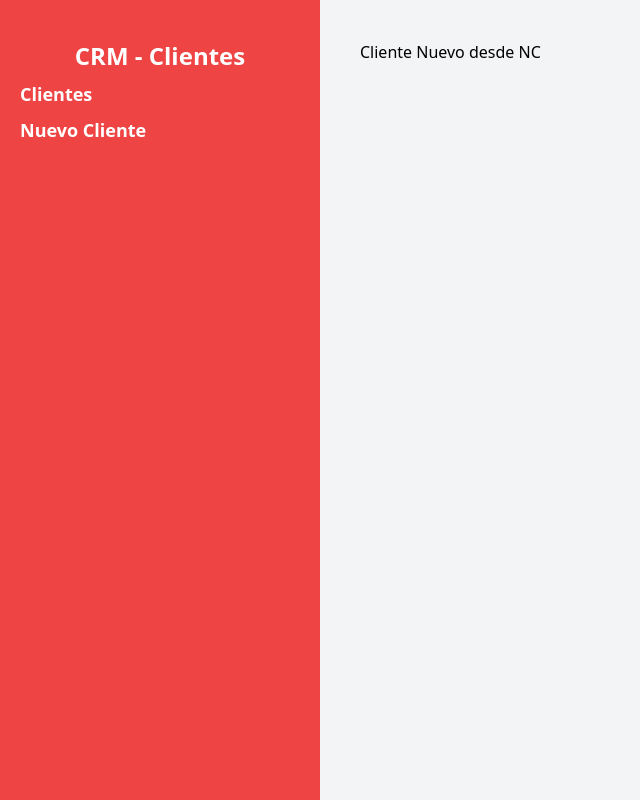
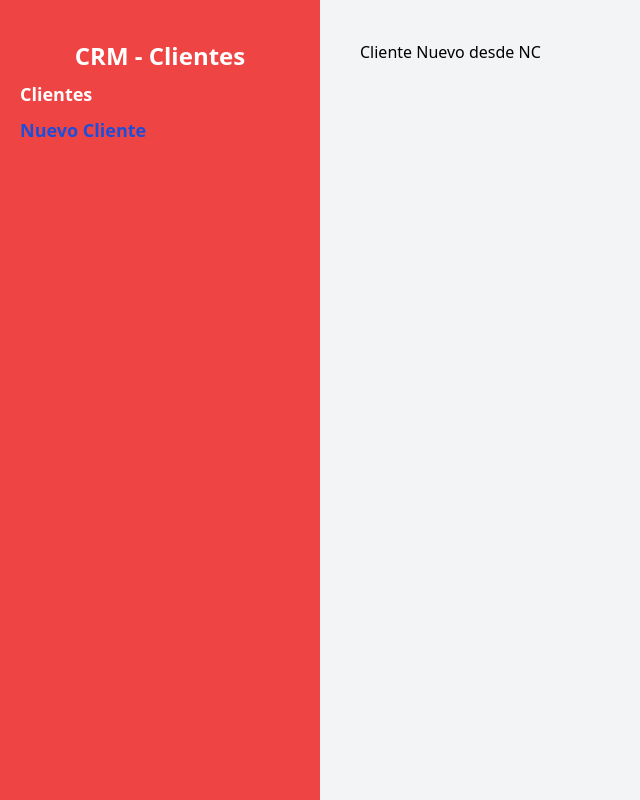
Before and after one commit to Noodle96/ReactPortfolio, a React (Vite) app in the folder crm/: page /clientes/nuevo in a window 1280 px wide. Shown: the whole page, without its empty margins (0-640 px from the left). Built offline with nearby package versions, Linux system fonts and the light colour scheme.

Commit message:
Recupera datos del loader con useLoaderData

```diff
--- a/crm/src/components/Layaout.jsx
+++ b/crm/src/components/Layaout.jsx
@@ -2,16 +2,17 @@ import React from 'react'
 import {Outlet, Link, useLocation} from 'react-router-dom';
 const Layaout = () => {
     const location = useLocation();
+    console.log(location);
     return (
         <div className='md:flex md:min-h-screen'>
             <aside className=' md:w-1/4 bg-red-500  px-5 py-10'>
                 <h2 className=' text-2xl font-black text-center text-white'>CRM - Clientes</h2>
                 <Link
-                    className={`${location.pathname === '/' ? 'text-blue-700 ' : 'text-white'} text-lg block mt-2 hover:text-blue-700 text-white font-black`}
+                    className={`${location.pathname === '/' ? 'text-blue-700 ' : 'text-white'} text-lg block mt-2 hover:text-blue-700 font-black`}
                     to="/"
                 >Clientes</Link>
                 <Link
-                    className={`${location.pathname === '/clientes/nuevo' ? 'text-blue-700' : 'text-white'} text-lg block mt-2 hover:text-blue-700 text-white font-black`}
+                    className={`${location.pathname === '/clientes/nuevo' ? 'text-blue-700' : 'text-white'} text-lg block mt-2 hover:text-blue-700 font-black`}
                     to="/clientes/nuevo"
                 >Nuevo Cliente</Link>
             </aside>
--- a/crm/src/pages/Index.jsx
+++ b/crm/src/pages/Index.jsx
@@ -1,8 +1,49 @@
 import React, { Fragment } from 'react'
+import {useLoaderData} from 'react-router-dom';
 export function loader(){
-    return "Desde Loader de Index";
+    // console.log('desde loader');
+    const clientes = [
+        {
+            id: 1,
+            nombre: 'Juan',
+            telefono: 102013313,
+            email: "juan@nyt.com",
+            empresa: 'No Yellow Team'
+        },
+        {
+            id: 2,
+            nombre: 'Karen',
+            telefono: 138198313,
+            email: "karen@nyt.com",
+            empresa: 'No Yellow Team'
+        },
+        {
+            id: 3,
+            nombre: 'Josue',
+            telefono: 31983913,
+            email: "josue@nyt.com",
+            empresa: 'No Yellow Team'
+        },
+        {
+            id: 4,
+            nombre: 'Miguel',
+            telefono: 319381983,
+            email: "miguelnyt.comm",
+            empresa: 'No Yellow Team'
+        },
+        {
+            id: 5,
+            nombre: 'Pedro',
+            telefono: 1398198938,
+            email: "pedro@nyt.com",
+            empresa: 'No Yellow Team'
+        },
+    ];
+    return clientes;
 }
 const Index = () => {
+    // const datos = useLoaderData();
+    // console.log(datos);
     return (
         <Fragment>
             <h1 className="font-black text-4xl text-blue-700">Clientes</h1>
```
